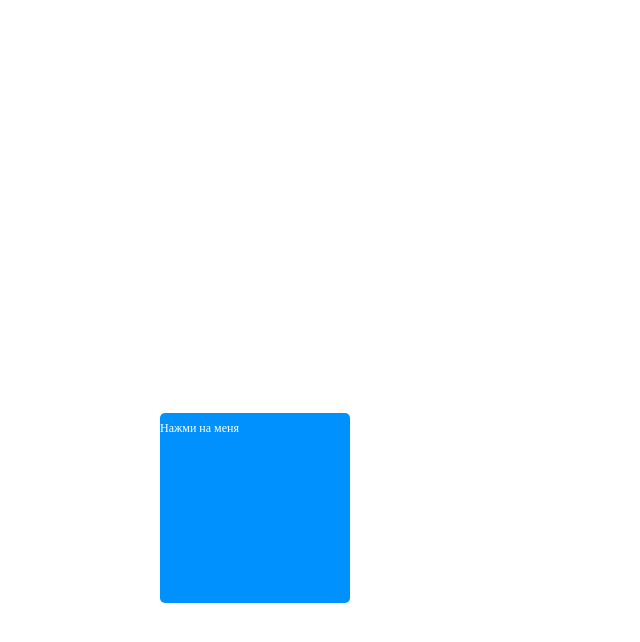
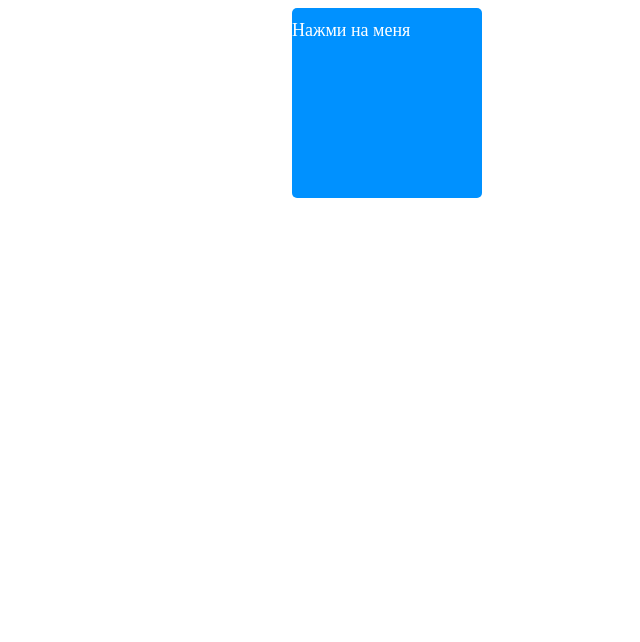
Before and after one commit to Nodirbek123528/podarok, a React (Vite) app: page / in a window 1280 px wide. Shown: the top 642 px of the page, without its empty margins (253-893 px from the left). Built offline with nearby package versions, Linux system fonts and the light colour scheme.

Commit message:
first commit

```diff
--- a/src/App.css
+++ b/src/App.css
@@ -10,15 +10,15 @@
   cursor: pointer;
 }
 .div{
-  width: 1000px;
-  height: 1000px;
+  width: 100%;
+  height: 100%;
   display: flex;
   align-items: center;
   justify-content: center;
 }
 .title{
   color: white;
-  font-size: 12px;
+  font-size: 18px;
   font-weight: 500;
 }
 
```
